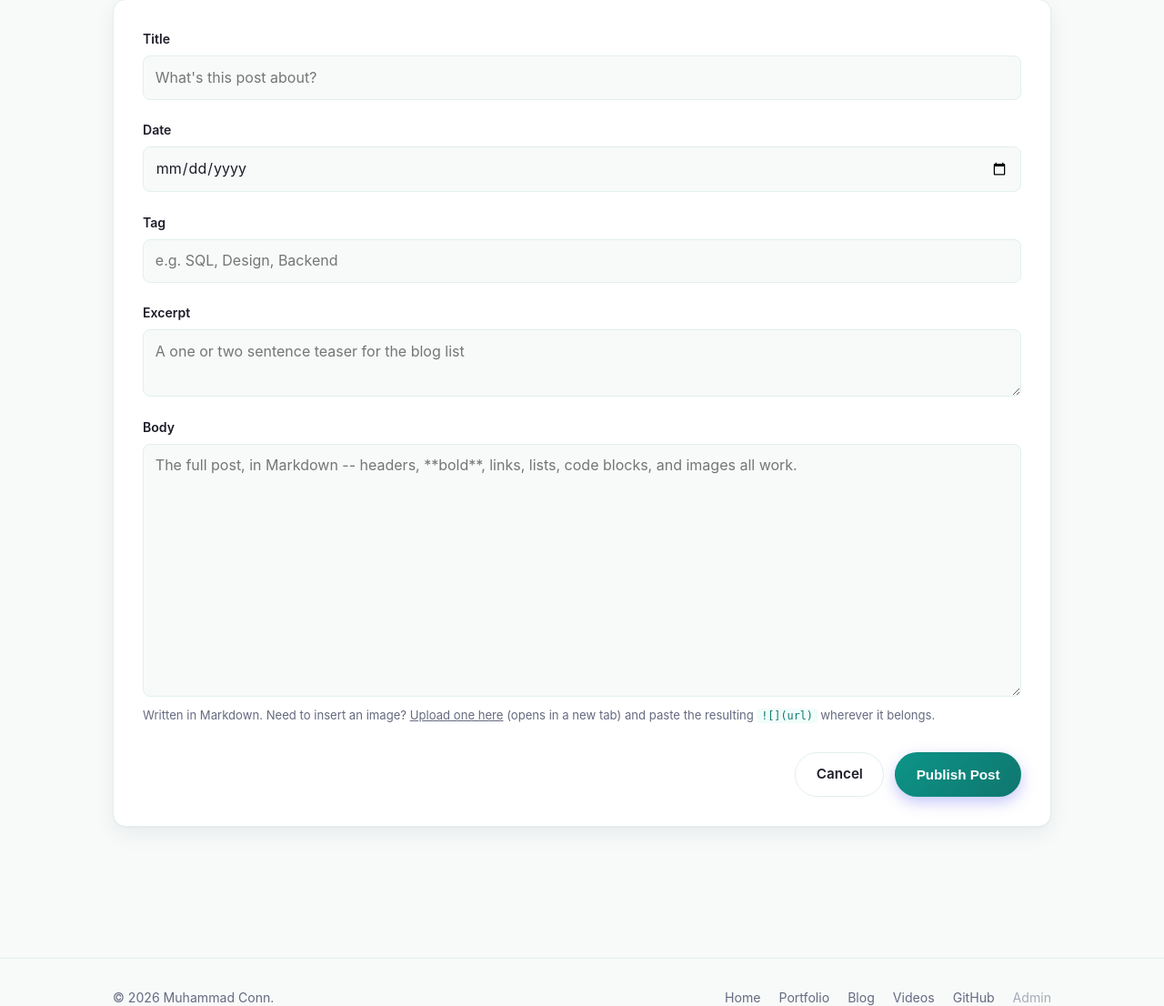
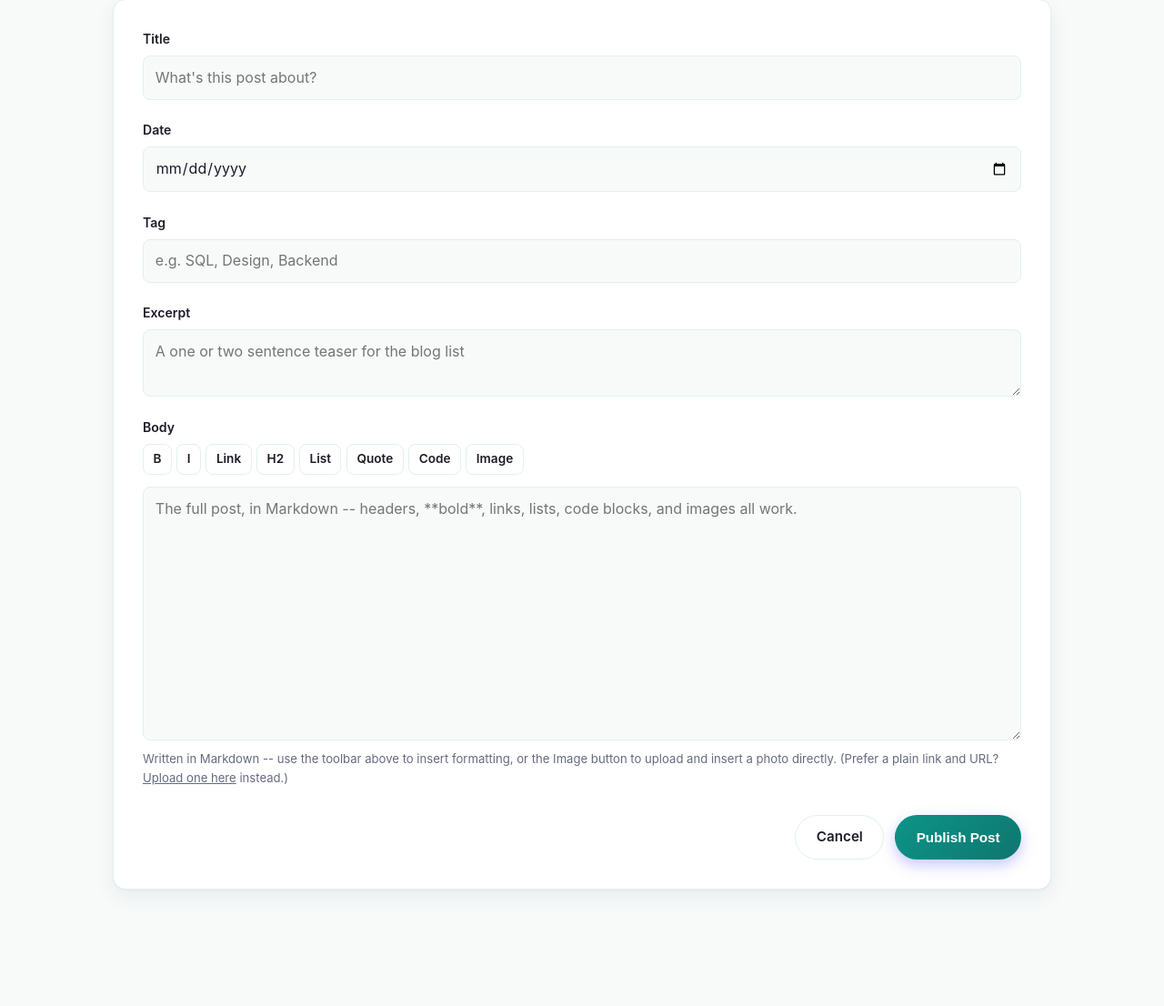
Before and after one commit to pycoder08/personal-website, a Flask app: template templates/blog_new.html in a window 1280 px wide. Shown: the part 311-1417 px from the top of the page at 91% size. Run offline with Flask 3, Linux system fonts and the light colour scheme; the template is opened without the code that fills it, so the values that code supplies are empty; some libraries are stand-ins or nearby versions.

Commit message:
Add a formatting toolbar to the Markdown body fields
Bold/italic/link/heading/list/quote/code buttons wrap the current textarea
selection (or prefix the current line, for block-level ones) with the
right Markdown syntax -- static/js/markdown-toolbar.js, plain vanilla JS,
no build step or framework, matching how the rest of the site is built.

The Image button uploads a file straight to /admin/upload-image via
fetch() and inserts the resulting ![](url) at the cursor, so there's no
need to open the standalone upload page in a separate tab and copy-paste
anymore (that page still exists as a fallback/for grabbing a URL to use
elsewhere). The route now content-negotiates: same validation and
save_content_image() call as before, but returns JSON instead of a
rendered page when the request sends Accept: application/json.

Caught and fixed a real bug via manual trace before shipping (interactive
browser testing wasn't available this round -- ad-hoc localhost ports hit
a tool-level policy block partway through, and file:// pages render as
static snapshots with no JS execution): wrapSelection's initial version
used setRangeText's "select" mode, which selects the whole replacement
including the ** markers -- clicking Bold with nothing selected and then
typing would overwrite the markers themselves instead of landing between
them. Now explicitly re-selects just the original text via
setSelectionRange.

8 new tests in test_markdown.py covering the JSON upload contract and
toolbar markup (176 total passing).

Co-Authored-By: Claude Sonnet 5 <noreply@anthropic.com>

```diff
--- a/backend/app.py
+++ b/backend/app.py
@@ -444,10 +444,11 @@ def format_display_date(date_iso):
 
 # ---------------------------------------------------------------------------
 # Cache-busting for static assets whose URL never changes on its own (CSS,
-# the site logo): browsers can and do keep serving a stale cached copy
-# indefinitely after an edit. Appending ?v=<file mtime> to the URL (see
-# base.html) means the URL itself changes whenever the file's contents
-# change, forcing a fresh fetch without needing a manual version bump.
+# the site logo, the Markdown toolbar script): browsers can and do keep
+# serving a stale cached copy indefinitely after an edit. Appending
+# ?v=<file mtime> to the URL (see base.html) means the URL itself changes
+# whenever the file's contents change, forcing a fresh fetch without
+# needing a manual version bump.
 # ---------------------------------------------------------------------------
 def _file_mtime_version(*relative_path_parts):
     path = os.path.join(PROJECT_ROOT, "static", *relative_path_parts)
@@ -462,6 +463,7 @@ def inject_asset_version():
     return {
         "asset_version": _file_mtime_version("css", "style.css"),
         "logo_version": _file_mtime_version("images", "FlameMeem1.png"),
+        "js_version": _file_mtime_version("js", "markdown-toolbar.js"),
     }
 
 
@@ -1088,7 +1090,15 @@ def admin_upload_image():
     upload an image, get back a URL to paste into a Markdown body as
     `![](url)`. Exists because inline images in blog/portfolio write-ups
     need a real URL to point at, and this is the only way to get one for
-    anything beyond a portfolio item's single thumbnail."""
+    anything beyond a portfolio item's single thumbnail.
+
+    Also the endpoint the toolbar's Image button (see
+    static/js/markdown-toolbar.js) uploads to directly via fetch(), rather
+    than a separate route -- same validation, same save_content_image()
+    call, just a JSON response instead of a rendered page when the request
+    asks for one via an Accept header, so one code path serves both the
+    JS-driven toolbar and the plain-HTML fallback page."""
+    wants_json = "application/json" in request.headers.get("Accept", "")
     uploaded_url = None
     error = None
 
@@ -1105,6 +1115,11 @@ def admin_upload_image():
             )
         else:
             uploaded_url = save_content_image(image_file)
+
+        if wants_json:
+            if error:
+                return {"error": error}, 400
+            return {"url": uploaded_url}
 
     return render_template("admin_upload_image.html", uploaded_url=uploaded_url, error=error)
 
--- a/static/css/style.css
+++ b/static/css/style.css
@@ -1151,6 +1151,39 @@ code {
 }
 
 /* =========================================================
+   Markdown formatting toolbar (blog + portfolio body fields)
+   ========================================================= */
+.md-toolbar {
+  display: flex;
+  gap: 0.35rem;
+  flex-wrap: wrap;
+  margin-bottom: 0.4rem;
+}
+
+.md-toolbar button {
+  font: inherit;
+  font-size: 0.85rem;
+  font-weight: 600;
+  padding: 0.35rem 0.65rem;
+  border: 1px solid var(--border);
+  border-radius: var(--radius-sm);
+  background: var(--surface);
+  color: var(--text);
+  cursor: pointer;
+  transition: background 0.15s ease, border-color 0.15s ease;
+}
+
+.md-toolbar button:hover {
+  background: var(--primary-light);
+  border-color: var(--primary);
+}
+
+.md-toolbar button:disabled {
+  opacity: 0.6;
+  cursor: default;
+}
+
+/* =========================================================
    Image upload utility (/admin/upload-image)
    ========================================================= */
 .upload-result {
--- /dev/null
+++ b/static/js/markdown-toolbar.js
@@ -0,0 +1,128 @@
+/* Formatting toolbar for the Markdown body textareas on the blog and
+ * portfolio add/edit forms. Wraps the current selection (or the current
+ * line, for block-level buttons) with the right Markdown syntax, and the
+ * Image button uploads a file straight to /admin/upload-image and inserts
+ * the resulting ![](url) at the cursor -- no separate tab needed.
+ *
+ * Vanilla JS, no build step, no framework: matches how the rest of this
+ * site is built (see AGENTS.md).
+ */
+document.addEventListener("DOMContentLoaded", function () {
+  document.querySelectorAll(".md-toolbar").forEach(function (toolbar) {
+    var textarea = document.getElementById(toolbar.dataset.target);
+    if (!textarea) {
+      return;
+    }
+
+    function wrapSelection(before, after) {
+      if (after === undefined) {
+        after = before;
+      }
+      var start = textarea.selectionStart;
+      var end = textarea.selectionEnd;
+      var selected = textarea.value.slice(start, end);
+      textarea.setRangeText(before + selected + after, start, end, "end");
+      // setRangeText's "select" mode selects the whole replacement,
+      // markers included -- typing then would overwrite the ** along with
+      // the word. Re-select just the original text (or, if nothing was
+      // selected, collapse the cursor to sit between the markers) instead.
+      textarea.setSelectionRange(start + before.length, start + before.length + selected.length);
+      textarea.focus();
+    }
+
+    function prefixCurrentLine(prefix) {
+      var start = textarea.selectionStart;
+      var lineStart = textarea.value.lastIndexOf("\n", start - 1) + 1;
+      textarea.setRangeText(prefix, lineStart, lineStart, "end");
+      textarea.focus();
+    }
+
+    function insertAtCursor(text) {
+      var start = textarea.selectionStart;
+      var end = textarea.selectionEnd;
+      textarea.setRangeText(text, start, end, "end");
+      textarea.focus();
+    }
+
+    var imageInput = toolbar.querySelector(".md-image-input");
+    var imageButton = toolbar.querySelector('button[data-md="image"]');
+    var imageButtonLabel = imageButton ? imageButton.textContent : "";
+
+    toolbar.querySelectorAll("button[data-md]").forEach(function (button) {
+      button.addEventListener("click", function () {
+        switch (button.dataset.md) {
+          case "bold":
+            wrapSelection("**");
+            break;
+          case "italic":
+            wrapSelection("*");
+            break;
+          case "code":
+            wrapSelection("`");
+            break;
+          case "link":
+            var url = window.prompt("Link URL:", "https://");
+            if (url) {
+              wrapSelection("[", "](" + url + ")");
+            }
+            break;
+          case "heading":
+            prefixCurrentLine("## ");
+            break;
+          case "list":
+            prefixCurrentLine("- ");
+            break;
+          case "quote":
+            prefixCurrentLine("> ");
+            break;
+          case "image":
+            if (imageInput) {
+              imageInput.click();
+            }
+            break;
+        }
+      });
+    });
+
+    if (imageInput) {
+      imageInput.addEventListener("change", function () {
+        var file = imageInput.files[0];
+        if (!file) {
+          return;
+        }
+
+        imageButton.disabled = true;
+        imageButton.textContent = "Uploading...";
+
+        var formData = new FormData();
+        formData.append("image", file);
+
+        fetch("/admin/upload-image", {
+          method: "POST",
+          headers: { Accept: "application/json" },
+          body: formData,
+        })
+          .then(function (response) {
+            return response.json().then(function (data) {
+              return { ok: response.ok, data: data };
+            });
+          })
+          .then(function (result) {
+            if (result.ok) {
+              insertAtCursor("![](" + result.data.url + ")");
+            } else {
+              window.alert(result.data.error || "Upload failed.");
+            }
+          })
+          .catch(function () {
+            window.alert("Upload failed. Check your connection and try again.");
+          })
+          .finally(function () {
+            imageButton.disabled = false;
+            imageButton.textContent = imageButtonLabel;
+            imageInput.value = "";
+          });
+      });
+    }
+  });
+});
--- a/templates/base.html
+++ b/templates/base.html
@@ -81,5 +81,6 @@
     </div>
   </footer>
 
+  {% block scripts %}{% endblock %}
 </body>
 </html>
--- a/templates/blog_new.html
+++ b/templates/blog_new.html
@@ -39,8 +39,19 @@
       <textarea id="excerpt" name="excerpt" rows="2" placeholder="A one or two sentence teaser for the blog list" required>{{ form.get('excerpt', '') if form else '' }}</textarea>
 
       <label for="body">Body</label>
+      <div class="md-toolbar" data-target="body">
+        <button type="button" data-md="bold" title="Bold">B</button>
+        <button type="button" data-md="italic" title="Italic">I</button>
+        <button type="button" data-md="link" title="Link">Link</button>
+        <button type="button" data-md="heading" title="Heading">H2</button>
+        <button type="button" data-md="list" title="Bulleted list">List</button>
+        <button type="button" data-md="quote" title="Quote">Quote</button>
+        <button type="button" data-md="code" title="Inline code">Code</button>
+        <button type="button" data-md="image" title="Insert image">Image</button>
+        <input type="file" class="md-image-input" accept=".png,.jpg,.jpeg,.gif,.webp,image/png,image/jpeg,image/gif,image/webp" hidden>
+      </div>
       <textarea id="body" name="body" rows="10" placeholder="The full post, in Markdown -- headers, **bold**, links, lists, code blocks, and images all work." required>{{ form.get('body', '') if form else '' }}</textarea>
-      <p class="form-hint">Written in Markdown. Need to insert an image? <a href="{{ url_for('admin_upload_image') }}" target="_blank" rel="noopener noreferrer">Upload one here</a> (opens in a new tab) and paste the resulting <code>![](url)</code> wherever it belongs.</p>
+      <p class="form-hint">Written in Markdown -- use the toolbar above to insert formatting, or the Image button to upload and insert a photo directly. (Prefer a plain link and URL? <a href="{{ url_for('admin_upload_image') }}" target="_blank" rel="noopener noreferrer">Upload one here</a> instead.)</p>
 
       <div class="form-actions">
         <a class="btn btn-ghost" href="{{ url_for('blog_post', post_id=post['id']) if post else url_for('blog_list') }}">Cancel</a>
@@ -50,3 +61,7 @@
   </section>
 
 {% endblock %}
+
+{% block scripts %}
+<script src="{{ url_for('static', filename='js/markdown-toolbar.js') }}?v={{ js_version }}" defer></script>
+{% endblock %}
```
Also changed, not shown: templates/portfolio_form.html (+16 -1 lines), tests/test_markdown.py (+92 -0 lines).
